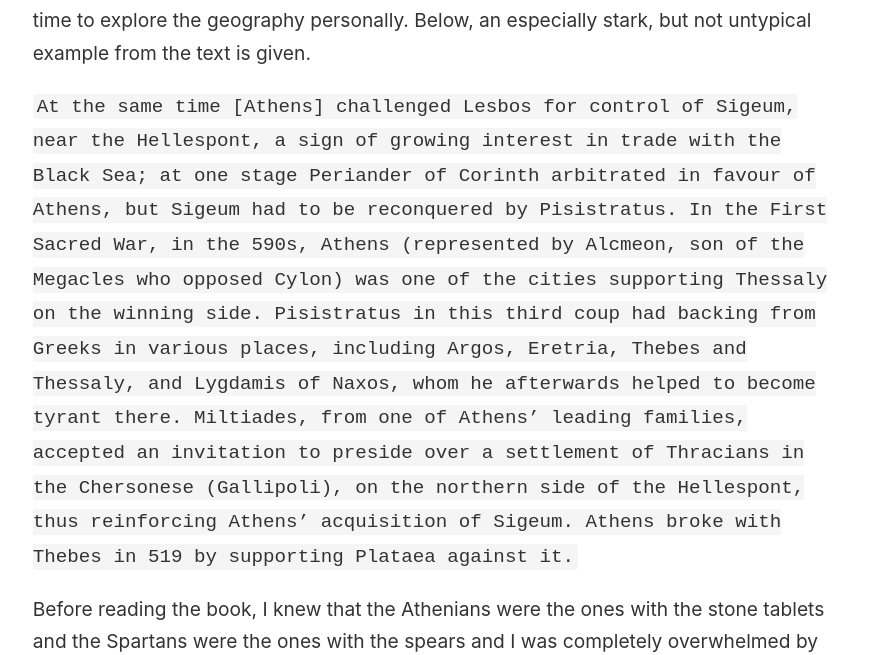
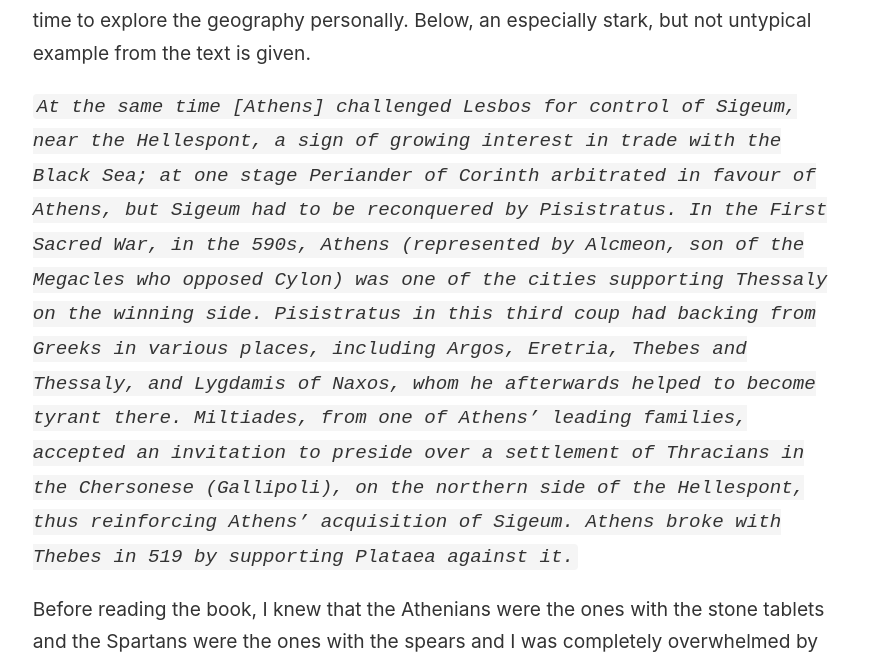
Before and after one commit to Nemologist/digitalgarden, a Jekyll site: the page built from _notes/Book review A Short History of Ancient Greece.md, in a window 1280 px wide. Shown: the part 1831-2486 px from the top of the page, without its empty margins (44-920 px from the left). Built offline with Jekyll 4.4.1, drawn with Linux system fonts in a browser that asks for light colours.

```diff
--- a/_notes/Book review A Short History of Ancient Greece.md
+++ b/_notes/Book review A Short History of Ancient Greece.md
@@ -12,7 +12,7 @@ Open war broke out between Sparta and Athens after a fragile peace agreement is
 This book managed to live up to its assignment of providing a short history of ancient Greece. However, it happened to be mainly for the people, who had already read the long history of ancient Greece, learned the dates and names by heart and travelled back in time to explore the geography personally. Below, an especially stark, but not untypical example from the text is given.
 
 
-`At the same time [Athens] challenged Lesbos for control of Sigeum, near the Hellespont, a sign of growing interest in trade with the Black Sea; at one stage Periander of Corinth arbitrated in favour of Athens, but Sigeum had to be reconquered by Pisistratus. In the First Sacred War, in the 590s, Athens (represented by Alcmeon, son of the Megacles who opposed Cylon) was one of the cities supporting Thessaly on the winning side. Pisistratus in this third coup had backing from Greeks in various places, including Argos, Eretria, Thebes and Thessaly, and Lygdamis of Naxos, whom he afterwards helped to become tyrant there. Miltiades, from one of Athens’ leading families, accepted an invitation to preside over a settlement of Thracians in the Chersonese (Gallipoli), on the northern side of the Hellespont, thus reinforcing Athens’ acquisition of Sigeum. Athens broke with Thebes in 519 by supporting Plataea against it.`
+_`At the same time [Athens] challenged Lesbos for control of Sigeum, near the Hellespont, a sign of growing interest in trade with the Black Sea; at one stage Periander of Corinth arbitrated in favour of Athens, but Sigeum had to be reconquered by Pisistratus. In the First Sacred War, in the 590s, Athens (represented by Alcmeon, son of the Megacles who opposed Cylon) was one of the cities supporting Thessaly on the winning side. Pisistratus in this third coup had backing from Greeks in various places, including Argos, Eretria, Thebes and Thessaly, and Lygdamis of Naxos, whom he afterwards helped to become tyrant there. Miltiades, from one of Athens’ leading families, accepted an invitation to preside over a settlement of Thracians in the Chersonese (Gallipoli), on the northern side of the Hellespont, thus reinforcing Athens’ acquisition of Sigeum. Athens broke with Thebes in 519 by supporting Plataea against it.`_
 
 
 Before reading the book, I knew that the Athenians were the ones with the stone tablets and the Spartans were the ones with the spears and I was completely overwhelmed by the number of places and persons mentioned. I appreciate the author’s intent to make his book precise and thorough, but it turned out to be too much for a layman like me. Some maps are included, but they are not detailed enough to easily follow the proceedings.  In the _Further Reading_ section, two topic-focused books are mentioned: _Ancient Greece: A Very Short Introduction_ and _The Cambridge Illustrated History of Ancient Greece_. In hindsight, I would have probably chosen one of these as an introduction to the topic.
```
